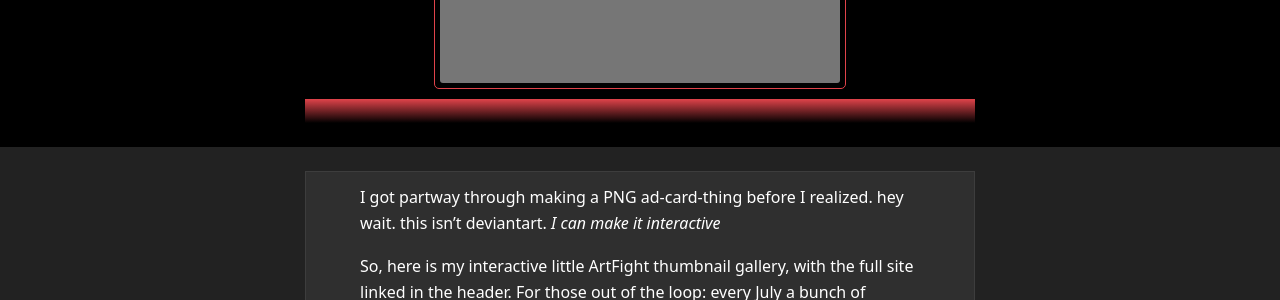
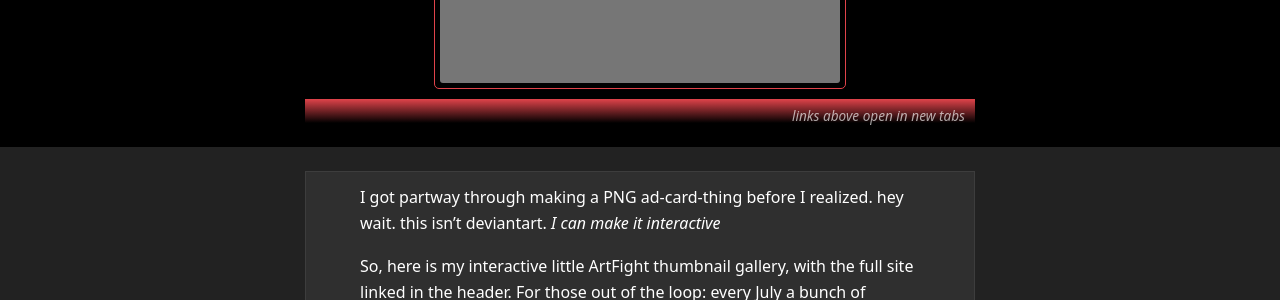
Before and after one commit to a-flyleaf/art-2026, a Jekyll site: the page built from _art/08-01_artfight.html, in a window 1280 px wide. Shown: the part 1907-2207 px from the top of the page. Built offline with Jekyll 4.4.1, drawn with Linux system fonts in a browser that asks for light colours; some web fonts are replaced; some of the changed text lies outside the part shown.

Commit message:
artfight: polished the page & index update
plus the fullsize thumbnail bc why not. cba to save the layered file it's not complex

```diff
--- a/_art/08-01_artfight.html
+++ b/_art/08-01_artfight.html
@@ -48,18 +49,21 @@ css: "/*https://google-webfonts-helper.herokuapp.com/fonts/noto-sans + https://c
 	.b2{border:0; background:linear-gradient(to top,#000 1.5em,#e0434a);}
 	h1{color:#fff; font-size:50px; font-style:italic; text-align:left;} h1 a{color:#fff; transition:.5s ease-out;}
 	h1 a:hover,h1 a:active,h1 a:focus{color:#000; text-shadow:0 0 5px #e0434a,0 0 3px #e0434a; transition:.25s ease-out;}
+	.b2 small{float:right; margin-top:.5em; padding-right:10px; color:#fff; opacity:.65; font-size:.85em;}
 
 	#desc{line-height:1.65; padding:0 1em;}
 	.box{max-width:670px; background:#2f2f2f; border:1px solid #3d3d3d; margin:1.5em auto; padding:.75em 1em 1em;}
 	p{max-width:35rem; margin:0 auto;} p+p{margin-top:1em;}
 
 	figure{text-align:center; margin:1.5em auto;}
+	.fg{display:inline-block; line-height:0;} .fg:hover,.fg:active,.fg:focus{opacity:.75;}
 	figure img{border-radius:3px;}
 	figcaption{font-size:.825em; color:#bfbfbf; letter-spacing:.0375em;} figcaption a{color:inherit; text-decoration:underline; text-underline-offset:.15em;} figcaption a:hover,figcaption a:focus,figcaption a:active{text-decoration:none; color:#fff;}
 	figcaption small{font-style:italic;}
+	figcaption span{display:inline-block;}
 	figcaption p:last-child{text-align:left;}
+	s{color:#9f9f9f; text-decoration:none;}
 
-	#desc+hr{display:none;}
 	footer{background:#000; border-top:1px solid #3d3d3d; padding:.5em 1em .75em; text-align:center; margin-top:5em;}
 	footer a{color:#9f9f9f; text-decoration:none; transition:.5s ease-out;}
 	footer a:focus,footer a:hover,footer a:active{color:#fff; transition:.25s ease-out;}
@@ -73,21 +77,21 @@ desc2: |-
   Also, I am putting the bird here again because it's my first 3D attack, and I have been wanting to make 3D attacks for years&nbsp;🎉✨ The recipient of that one has a schtick where the character is always facing forward; so, at the suggestion of someone in a mutual Discord server, I made their forward-facing bird face forward in three dimensions. I even modeled the body and rigged the parts a little! and you end up not seeing most of it!!!!!!!1!
 
 wip: |-
-  <small>somewhat cursed separate neck and head parts, yeah. don't. don't worry about it</small>
+  <small><span>somewhat cursed separate neck and head parts, yeah.</span> <span>don't. don't worry about it</span></small>
 
-  Background is [a Blender default](https://polyhaven.com/a/ninomaru_teien) with some node-filters slapped on. Model textures are [a Noise node](https://docs.blender.org/manual/en/latest/render/shader_nodes/textures/noise.html) with various filters, and the final gif's background blur is literally just a [piece of glass](https://docs.blender.org/manual/en/latest/render/shader_nodes/shader/glass.html). Rendered small and upscaled in [Ezgif](https://ezgif.com/). &lt;/credit type=\"obligatory\"&gt;
+  Background is [a Blender default](https://polyhaven.com/a/ninomaru_teien) with some node-filters slapped on. Model textures are [a Noise node](https://docs.blender.org/manual/en/latest/render/shader_nodes/textures/noise.html) with various filters, and the final gif's background blur is literally just a [piece of glass](https://docs.blender.org/manual/en/latest/render/shader_nodes/shader/glass.html). Rendered small and upscaled in [Ezgif](https://ezgif.com/). <s>&lt;/credit type="obligatory"&gt;</s>
 ---
 <section id="card">
-	<div class="border b1"><h1><a href="https://a-flyleaf.github.io/artfight/art/2026">ArtFight 2026</a></h1></div>
-	<ul>{%for a in page.art%}<li><a href="https://a-flyleaf.github.io/artfight/art/2026#art-{{a.pg}}"><img src="https://a-flyleaf.github.io/artfight/assets/img/atk/2026/{{a.num}}x.png" alt="attack #{{a.pg}} for {{a.for}}"></a></li>{%endfor%}</ul>
-	<hr class="border b2">
+	<div class="border b1"><h1><a href="https://a-flyleaf.github.io/artfight/art/2026" target="_blank">ArtFight 2026</a></h1></div>
+	<ul>{%for a in page.art%}<li><a href="https://a-flyleaf.github.io/artfight/art/2026#art-{{a.pg}}" target="_blank"><img src="https://a-flyleaf.github.io/artfight/assets/img/atk/2026/{{a.num}}x.png" alt="attack #{{a.pg}} for {{a.for}}"></a></li>{%endfor%}</ul>
+	<div class="border b2"><small><i>links above open in new tabs</i></small></div>
 </section>
 
 <section id="desc">
 	<div class="box">{{page.desc|markdownify}}</div>
 	<div class="box">{{page.desc2|markdownify}}</div>
 	<figure><img src="https://a-flyleaf.github.io/artfight/assets/img/atk/2026/06.gif" alt="A gif of a low-poly tufted titmouse sitting on a branch. The camera swings back and forth; the bird always faces it dead-on."></figure>
-	<figure><img src="{%include url.html%}/assets/art/artfight_borb1.jpg" alt="Views of the bird in the Blender viewport: head-on; three-fourths from the back, showing an orange patch under the wings; and flat side, with the wireframe and bones highlighted."><figcaption>{{page.wip|markdownify}}</figcaption></figure>
+	<figure><a href="{%include url.html%}/assets/art/artfight_borb1.jpg" class="fg"><img src="{%include url.html%}/assets/art/artfight_borb1.jpg" alt="Views of the bird in the Blender viewport: head-on; three-fourths from the back, showing an orange patch under the wings; and flat side, with the wireframe and bones highlighted."></a><figcaption>{{page.wip|markdownify}}</figcaption></figure>
 </section>
 
 <hr>
--- a/index.html
+++ b/index.html
@@ -34,7 +34,7 @@ changelog:
       all images open in new tabs
   - date: 2026-08-06
     desc: >-
-      `#fa` layout; +[movie day](INC_URL/movie-day)
+      `#fa` layout; +[movie day](INC_URL/movie-day); +[ArtFight](INC_URL/artfight)
 
 ---
 <section class="txt wrap">
```
Also changed, not shown: other parts of _art/08-01_artfight.html (+1 -0 lines), todo.md (+0 -3 lines), assets/art/artfight.png (added), assets/art/artfight_100.png (added).
